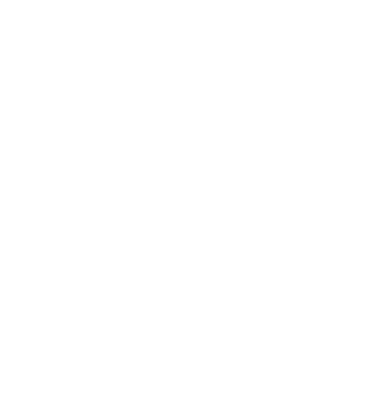
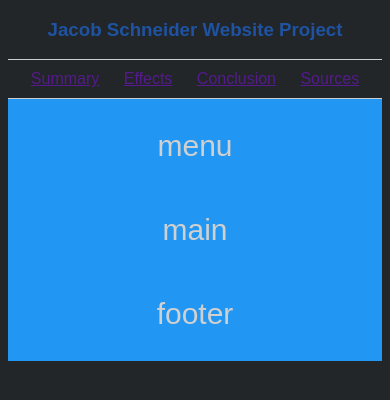
Before and after one commit to bombosocks/Web-and-Mobile, a plain HTML site: page Project 2/index.html in a window 390 px wide. Drawn offline with Linux system fonts and the light colour scheme; files that its build step writes are made by us from their sources.

Commit message:
finish this shit bro

```diff
--- a/Project 2/index.html
+++ b/Project 2/index.html
@@ -1,17 +1,31 @@
+
 <!DOCTYPE html>
 <html lang="en">
-    <head>
-        <meta charset="utf-8">
-        <title>Italian Restaurant</title>
-        <link rel="stylesheet" type="text/css" href="./assets/css/styles.css" />
-    </head>
-    <body>
-        <header>
-                <nav>
-                </nav>
-        </header>
+<head>
+	<meta charset="utf-8" />
+    <link rel="stylesheet" type="text/css" href="./assets/styles.css">
+	<title>Covid impacts on remote work and collaboration</title>
+</head>
 
+<header>
+    <h3 style="text-align: center;">Jacob Schneider Website Project</h3>
+</header>
 
+<body>
 
-    </body>
+<ul class="nav">
+    <li><a href="">Summary</a></li>
+    <li><a href="">Effects</a></li>
+    <li><a href="">Conclusion</a></li>
+    <li><a href="">Sources</a></li>
+</ul>
+
+<div class="grid-container">
+    <div class="item2">menu</div>
+    <div class="item3">main</div>
+    <div class="item5">footer</div>
+</div>
+
+</body>
+
 </html>
--- a/Project 2/styles.css
+++ b/Project 2/styles.css
@@ -0,0 +1,99 @@
+body {
+    background-color: #222629;
+    font-family: Arial, Helvetica, sans-serif;
+    color: #D0D0D0;
+
+}
+  /* unvisited link */
+a:link {
+  color: gray;
+}
+
+/* mouse over link */
+a:hover {
+    color:white;
+}
+
+/* selected link */
+a:active {
+    color: #CD212A;
+}
+
+h1 {
+  font-family: Arial, Helvetica, sans-serif;
+  color: white;
+  text-decoration: underline;
+}
+
+h2 {
+    font-family: Arial, Helvetica, sans-serif;
+    color: #c9c9c9;
+    text-decoration: underline;
+}
+
+h3 {
+    font-family: Arial, Helvetica, sans-serif;
+    color: rgb(31, 83, 161);
+}
+
+/* Nav */
+.nav{
+  border:1px solid #ccc;
+  border-width:1px 0;
+  list-style:none;
+  margin:0;
+  padding:0;
+  text-align:center;
+}
+.nav li{
+  display:inline;
+}
+.nav a{
+  display:inline-block;
+  padding:10px;
+}
+
+
+.item2 { grid-area: menu; }
+.item3 { grid-area: main; }
+.item5 { grid-area: footer; }
+
+.grid-container {
+  display: grid;
+  grid-template-areas:
+    'menu main main'
+    'menu footer footer';
+  grid-gap: 10px;
+  background-color: #2196F3;
+  padding: 10px;
+}
+
+.grid-container > div {
+  text-align: center;
+  padding: 20px 0;
+  font-size: 30px;
+}
+
+  @media only screen and (max-width : 1000px){
+    .grid-container {
+  display: grid;
+  grid-template-areas:
+    'menu'
+    'main main'
+    'footer';
+  grid-gap: 10px;
+  padding: 10px;
+}
+  }
+    @media only screen and (max-width : 800px){
+      .grid-container {
+  display: grid;
+  grid-template-areas:
+    'menu'
+    'main'
+    'footer';
+  grid-gap: 10px;
+  padding: 10px;
+}
+
+  }
```
Also changed, not shown: Home Page/index.html (+4 -3 lines), Project 1/index.html (+6 -6 lines), Project 1/menu.html (+3 -3 lines), Home Page/javascript.png (deleted), Project 1/styles.css (line endings or trailing spaces), 1 other file.
